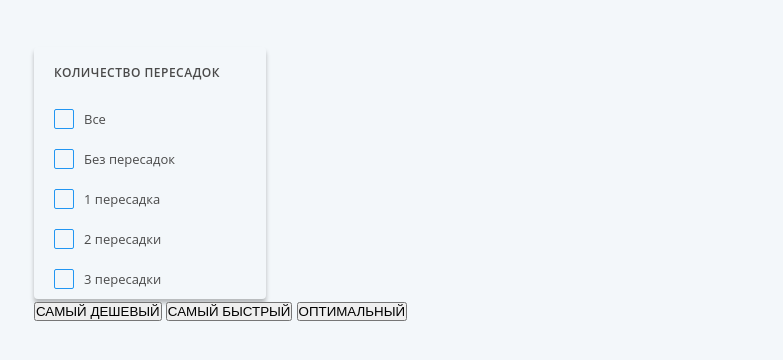
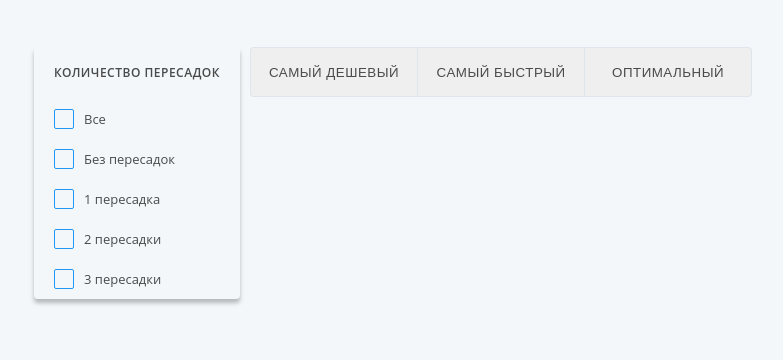
Before and after one commit to cainaican/testavia, a plain HTML site: page index.html in a window 1280 px wide. Shown: the part 142-502 px from the top of the page, without its empty margins (206-989 px from the left). Drawn offline with Linux system fonts and the light colour scheme.

Commit message:
1 фикс

```diff
--- a/style.css
+++ b/style.css
@@ -2,7 +2,7 @@
 
 @font-face {
 	font-family: 'Open Sans', sans-serif;
-	src: url(./fonts/OpenSans-SemiBold.ttf);
+	src: url(/fonts/OpenSans-SemiBold.ttf);
 	font-style: normal;
 }
 
@@ -28,6 +28,11 @@ header {
 	margin: 50px 0px;
 }
 
+main {
+	display: flex;
+
+}
+
 .logo {
 	display: block;
 	margin: 0 auto;
@@ -35,7 +40,7 @@ header {
 
 .filter {
 	max-width: 240px;
-
+	margin-right: 10px;
 }
 
 .tickets {
@@ -47,8 +52,8 @@ header {
 	height: 252px;
 	display: flex;
 	flex-direction: column;
-    box-shadow: 0px 4px 4px rgb(0 0 0 / 25%);
-    border-radius: 4px;
+	box-shadow: 0px 4px 4px rgb(0 0 0 / 25%);
+	border-radius: 4px;
 }
 
 .filters-title {
@@ -77,7 +82,7 @@ header {
 
 .filters-li-checkbox {
 	margin-right: 10px;
-	display: none;
+	/* display: none; */
 }
 
 .filters-list-item::before {
@@ -89,6 +94,7 @@ header {
 	border: 1px solid #2196F3;
 	border-radius: 2px;
 }
+
 .filters-list-item span {
 	padding-left: 30px;
 }
@@ -101,3 +107,43 @@ header {
 .filters-list-item:last-child {
 	padding-bottom: 10px;
 }
+
+.tickets-wrapper {
+	display: flex;
+	flex-direction: column;
+	width: 502px;
+}
+
+.sorting {
+	display: flex;
+
+}
+
+.button {
+	width: 100%;
+	height: 50px;
+	letter-spacing: 0.5px;
+	color: #4A4A4A;
+	text-transform: uppercase;
+	border: 1px solid #DFE5EC;
+}
+.chipest {
+	border-top-left-radius: 4px;
+	border-bottom-left-radius: 4px;
+	border-right: none;
+}
+
+.fastest {
+	border-right: none;
+}
+
+.optimal {
+	border-top-right-radius: 4px;
+	border-bottom-right-radius: 4px;
+}
+
+.button:active {
+	background: #2196F3;
+	color: #FFFFFF;
+	cursor: pointer;
+}
```
